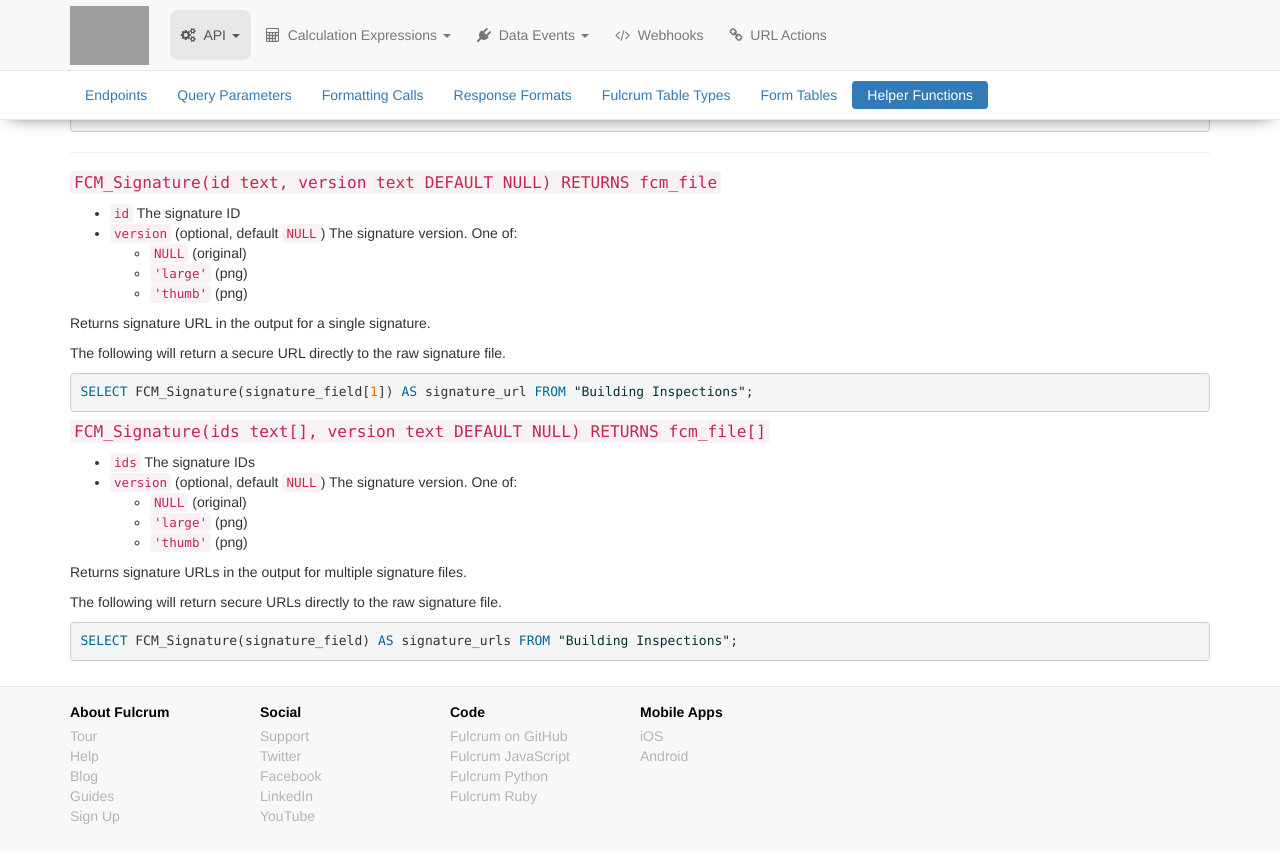
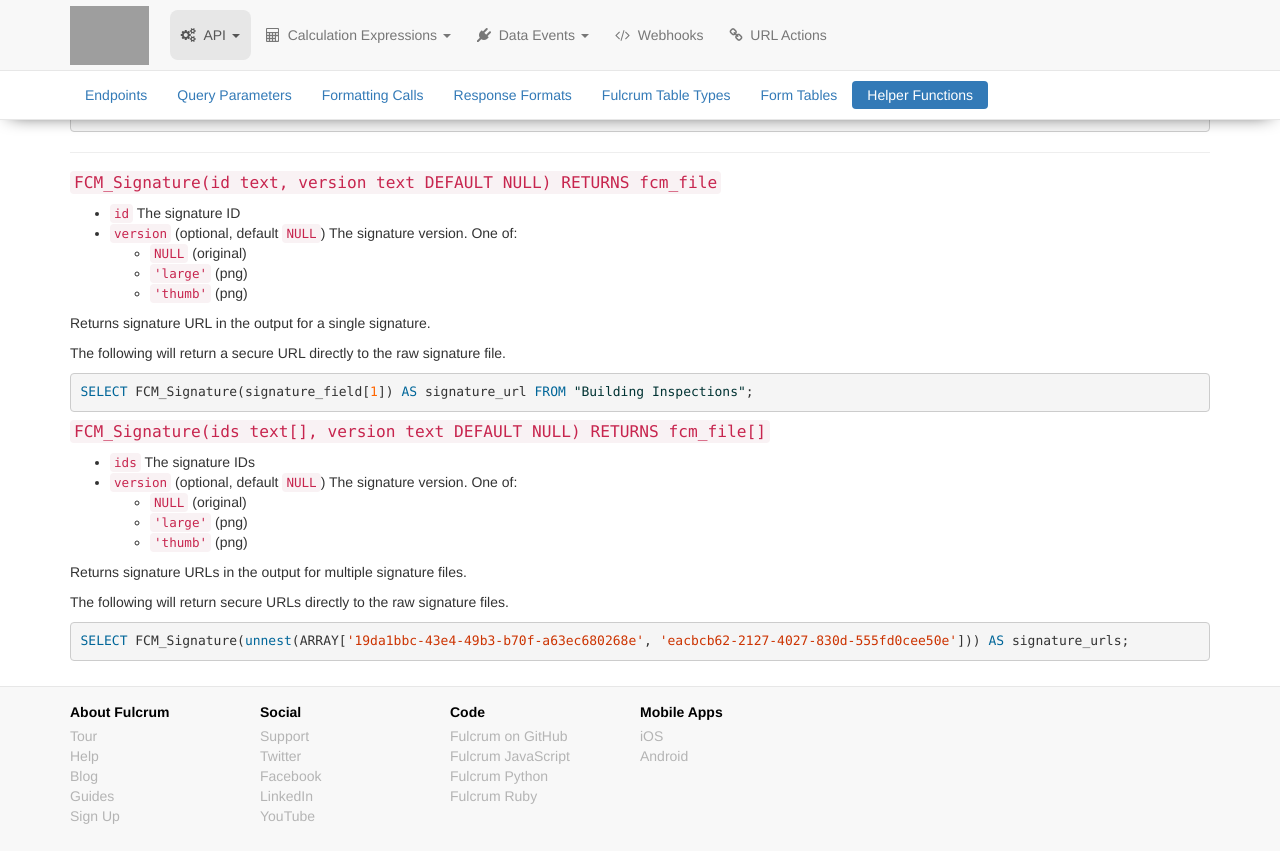
Before and after one commit to rylincoln/developer.fulcrumapp.com, a Jekyll site: the page built from _endpoints/query.md, in a window 1280 px wide and 900 px high, scrolled down 6953 px. Shown: the top 863 px of the window. Built offline with Jekyll 4.4.1, drawn with Linux system fonts in a browser that asks for light colours; nearby versions of some CDN libraries; grey boxes are pictures that could not be loaded.

Commit message:
expanded example

````diff
--- a/_endpoints/query.md
+++ b/_endpoints/query.md
@@ -386,8 +386,8 @@ SELECT FCM_Signature(signature_field[1]) AS signature_url FROM "Building Inspect
 
 Returns signature URLs in the output for multiple signature files.
 
-The following will return secure URLs directly to the raw signature file.
+The following will return secure URLs directly to the raw signature files.
 
 ```sql
-SELECT FCM_Signature(signature_field) AS signature_urls FROM "Building Inspections";
+SELECT FCM_Signature(unnest(ARRAY['19da1bbc-43e4-49b3-b70f-a63ec680268e', 'eacbcb62-2127-4027-830d-555fd0cee50e'])) AS signature_urls;
 ```
````
